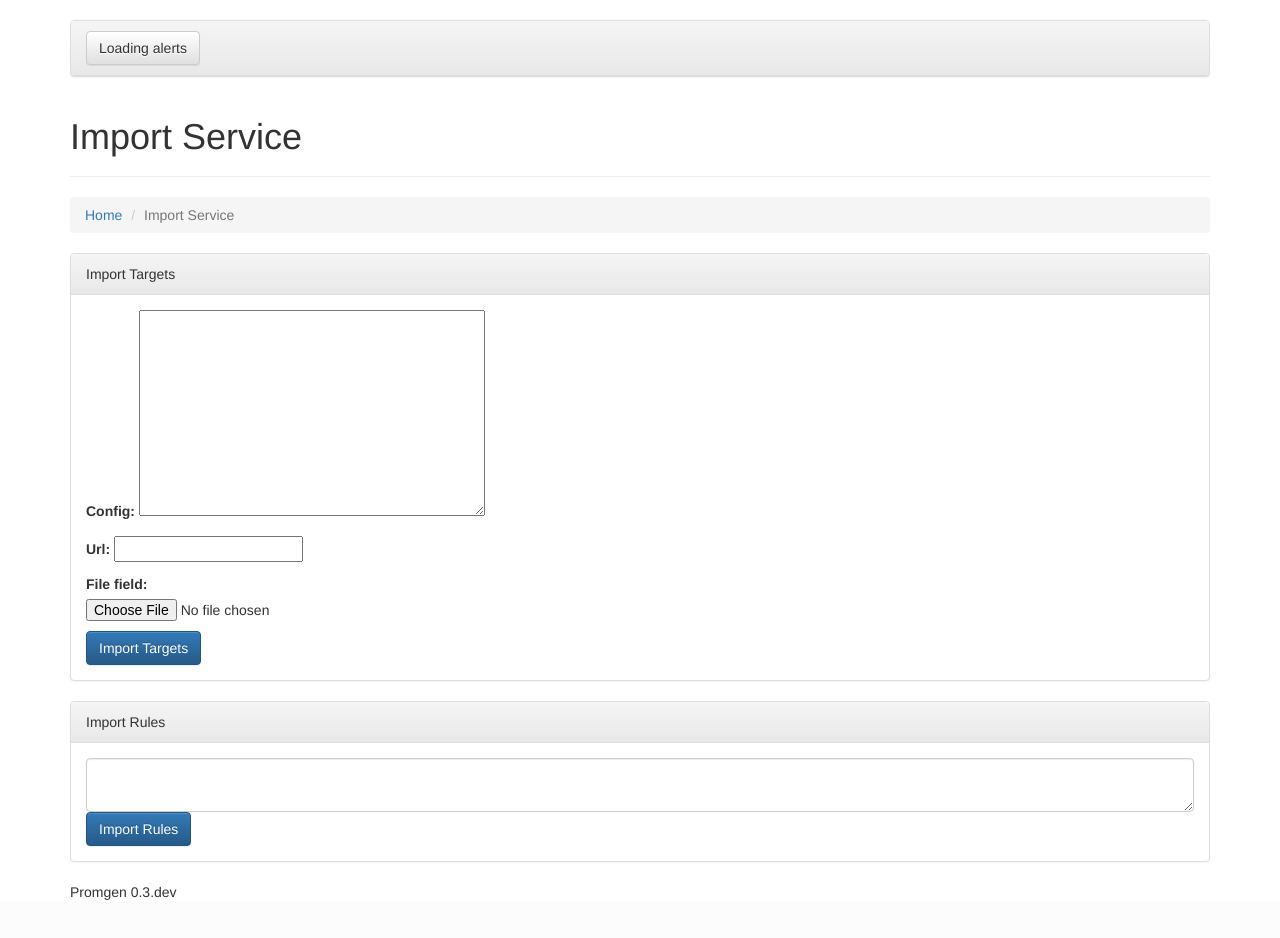
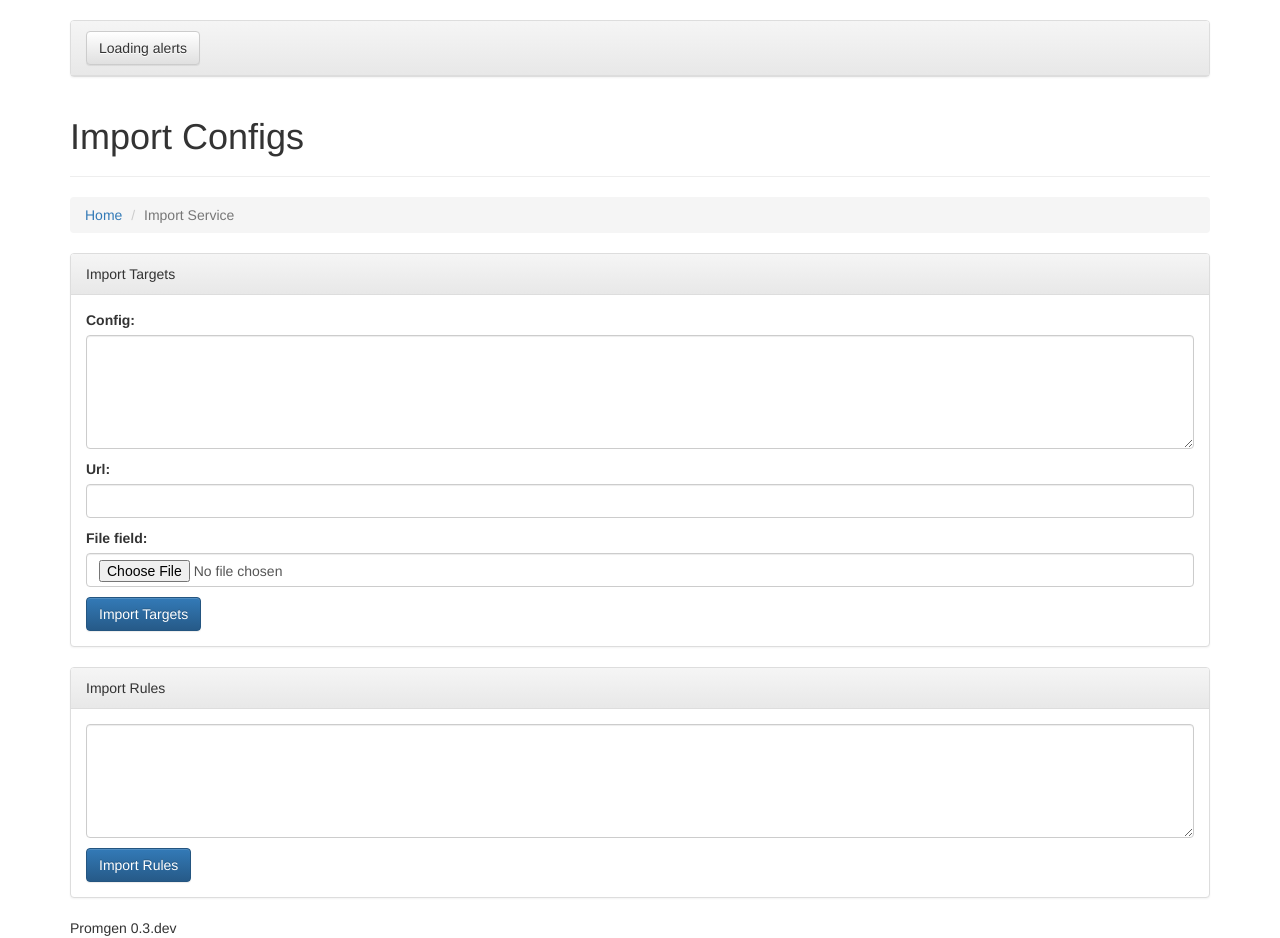
Before and after one commit to line/promgen, a Django app: page /import/ in a window 1280 px wide. Shown: the part 51-989 px from the top of the page. Before the commit the page ends 951 px from the top, so only its background shows below. Run offline with Django 3.2, Linux system fonts and the light colour scheme; data that the repository does not hold is empty; parts of the project's set-up code (start-up, migrations or seed data) failed here and were passed over; some libraries are stand-ins or nearby versions.

Commit message:
Cleanup on import page

```diff
--- a/promgen/forms.py
+++ b/promgen/forms.py
@@ -5,9 +5,15 @@
 
 
 class ImportConfigForm(forms.Form):
-    config = forms.CharField(widget=forms.Textarea, required=False)
-    url = forms.CharField(required=False)
-    file_field = forms.FileField(required=False)
+    config = forms.CharField(
+        widget=forms.Textarea(attrs={'rows': 5, 'class': 'form-control'}),
+        required=False)
+    url = forms.CharField(
+        widget=forms.TextInput(attrs={'class': 'form-control'}),
+        required=False)
+    file_field = forms.FileField(
+        widget=forms.FileInput(attrs={'class': 'form-control'}),
+        required=False)
 
 
 class ImportRuleForm(forms.Form):
--- a/promgen/templates/promgen/import_form.html
+++ b/promgen/templates/promgen/import_form.html
@@ -3,7 +3,7 @@
 {% block content %}
 
 <div class="page-header">
-  <h1>Import Service</h1>
+  <h1>Import Configs</h1>
 </div>
 
 <ol class="breadcrumb">
@@ -25,7 +25,7 @@
   <div class="panel-heading">Import Rules</div>
   <div class="panel-body">
     <form action="" method="post" enctype="multipart/form-data">{% csrf_token %}
-      <textarea name="rules" class="form-control"></textarea>
+      <p><textarea name="rules" rows="5" class="form-control"></textarea></p>
       <button class="btn btn-primary">Import Rules</button>
     </form>
   </div>
```
